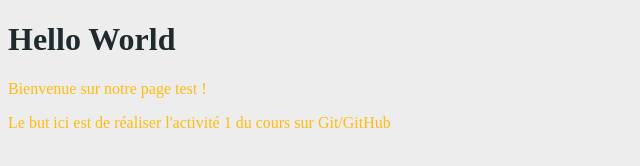
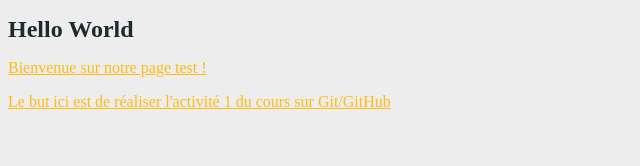
Before and after one commit to FlorianGG/Cours-Openclassrooms-GitHub, a plain HTML site: page index.html in a window 1280 px wide. Shown: the whole page, without its empty margins (0-640 px from the left). Drawn offline with Linux system fonts and the light colour scheme.

Commit message:
Nouvelle taille H1 + paragraphe souligné

```diff
--- a/style.css
+++ b/style.css
@@ -3,7 +3,9 @@ body{
 }
 h1{
 	color: #1e2a2d;
+	font-size: 24px;
 }
 p{
 	color: #fb1;
+	text-decoration: underline;
 }
```
